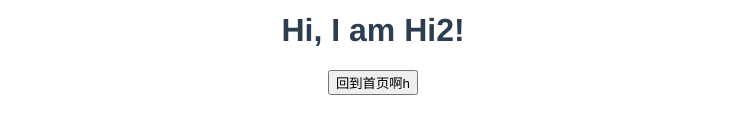
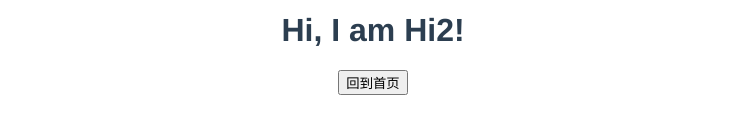
Before and after one commit to QSpinach/vueStudy, a Vue app: page /#/hi/hi2 in a window 1280 px wide. Shown: the part 374-508 px from the top of the page, without its empty margins (267-1013 px from the left). Built offline with nearby package versions, Linux system fonts and the light colour scheme.

Commit message:
remove a

```diff
--- a/src/components/Hi2.vue
+++ b/src/components/Hi2.vue
@@ -1,7 +1,7 @@
 <template>
   <div class="hello">
     <h1>{{ msg }}</h1>
-    <button @click="goHome">回到首页啊h</button>
+    <button @click="goHome">回到首页</button>
   </div>
 </template>
 
```
